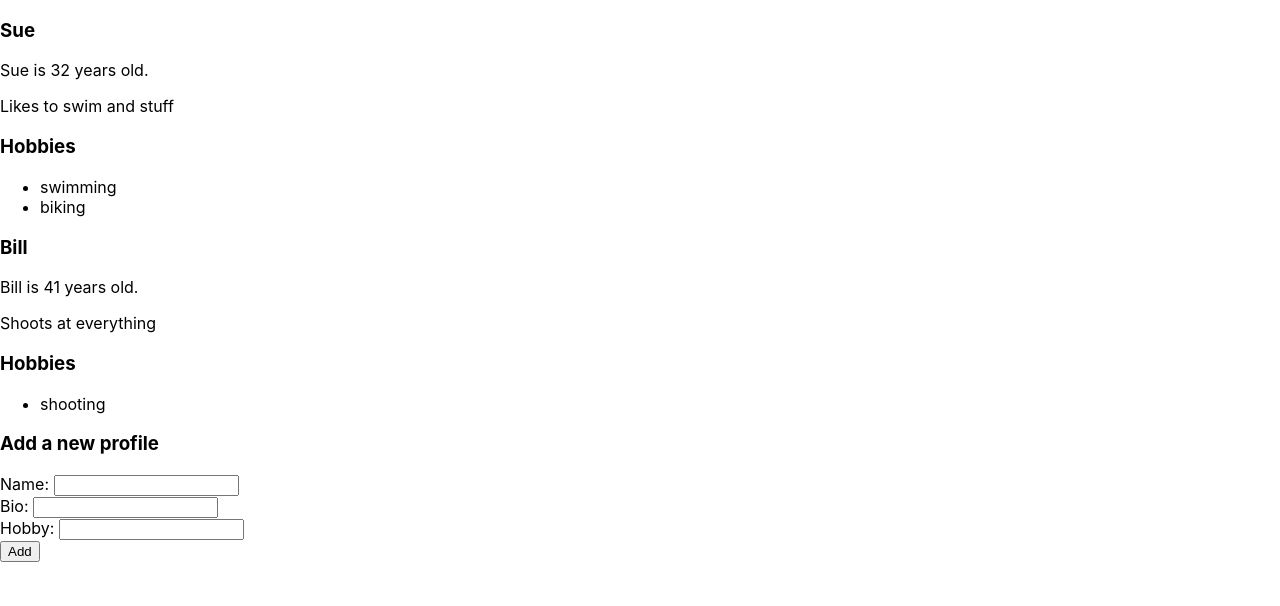
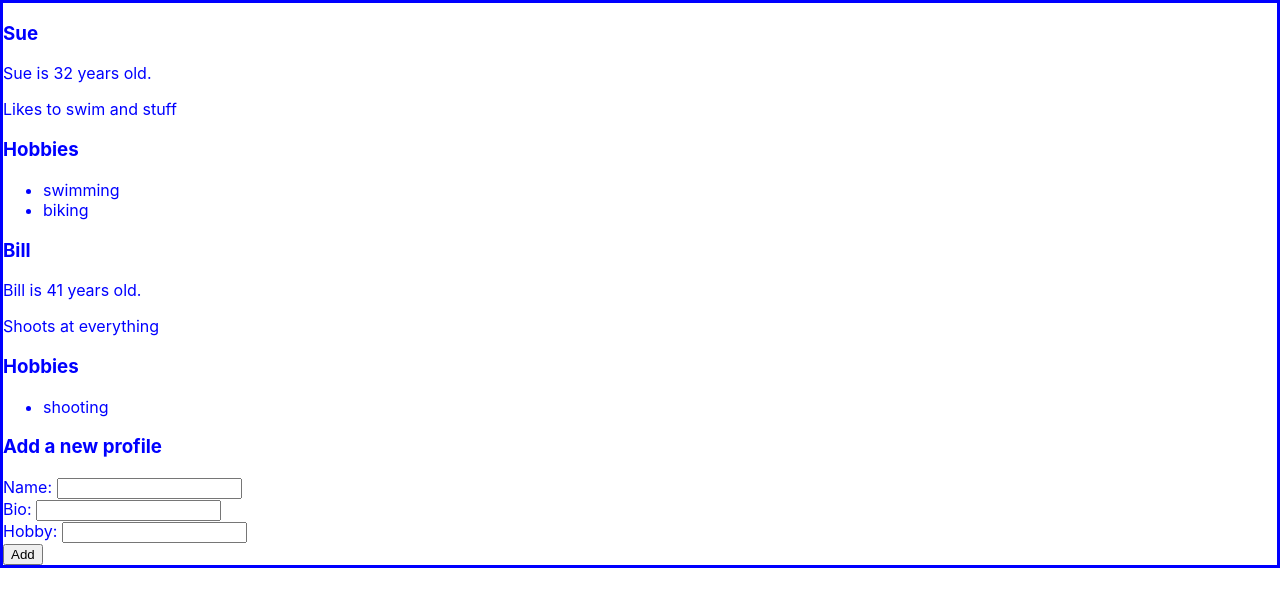
Before and after one commit to tlanders/reactjs-fundamentals-first, a React (Create React App) app: page / in a window 1280 px wide. Shown: the top 606 px of the page. Built offline with nearby package versions, Linux system fonts and the light colour scheme.

Commit message:
added javascript stylesheet

```diff
--- a/src/App.js
+++ b/src/App.js
@@ -1,11 +1,12 @@
 import React from 'react';
 // import logo from './logo.svg';
-import './App.css';
+// import './App.css';
 
 import Profile from './components/Profile';
 import AddProfile from './components/AddProfile';
 import {WrappedComponentOne} from "./components/ComponentToBeWrappedOne";
 import {WrappedComponentTwo} from "./components/ComponentToBeWrappedTwo";
+import {styles} from "./styles";
 
 class App extends React.Component {
     constructor(props) {
@@ -53,7 +54,7 @@ class App extends React.Component {
             )
         })
         return (
-            <div className="App">
+            <div className="App" style={styles}>
                 {/*<FocusInputBox/>*/}
                 {/*<PropTypeComponent name='Jimmy' account={'Savings'} balance={3.25}/>*/}
                 {/*<PropTypeComponent name='Sally' account={'Checking'} balance={99.88}/>*/}
--- /dev/null
+++ b/src/styles.js
@@ -0,0 +1,4 @@
+export const styles = {
+    border: 'solid',
+    color: 'blue'
+};
```
